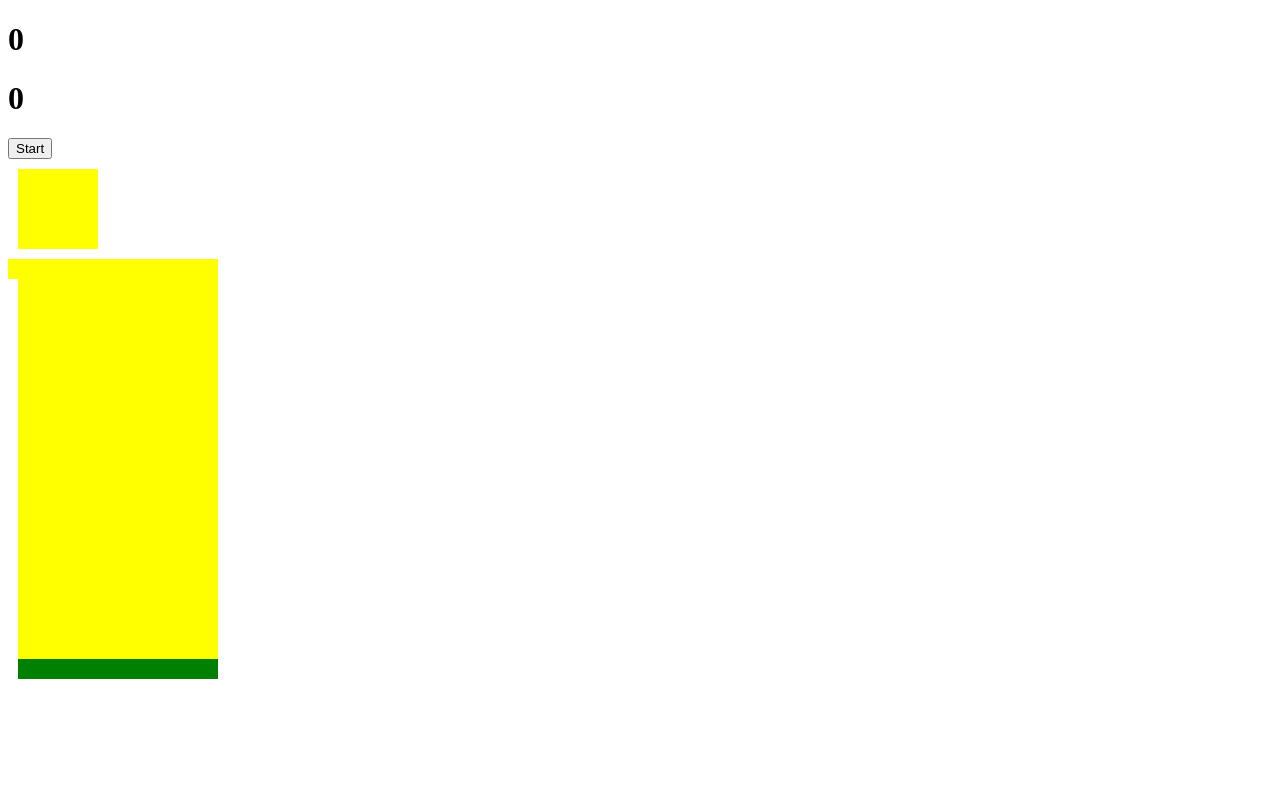
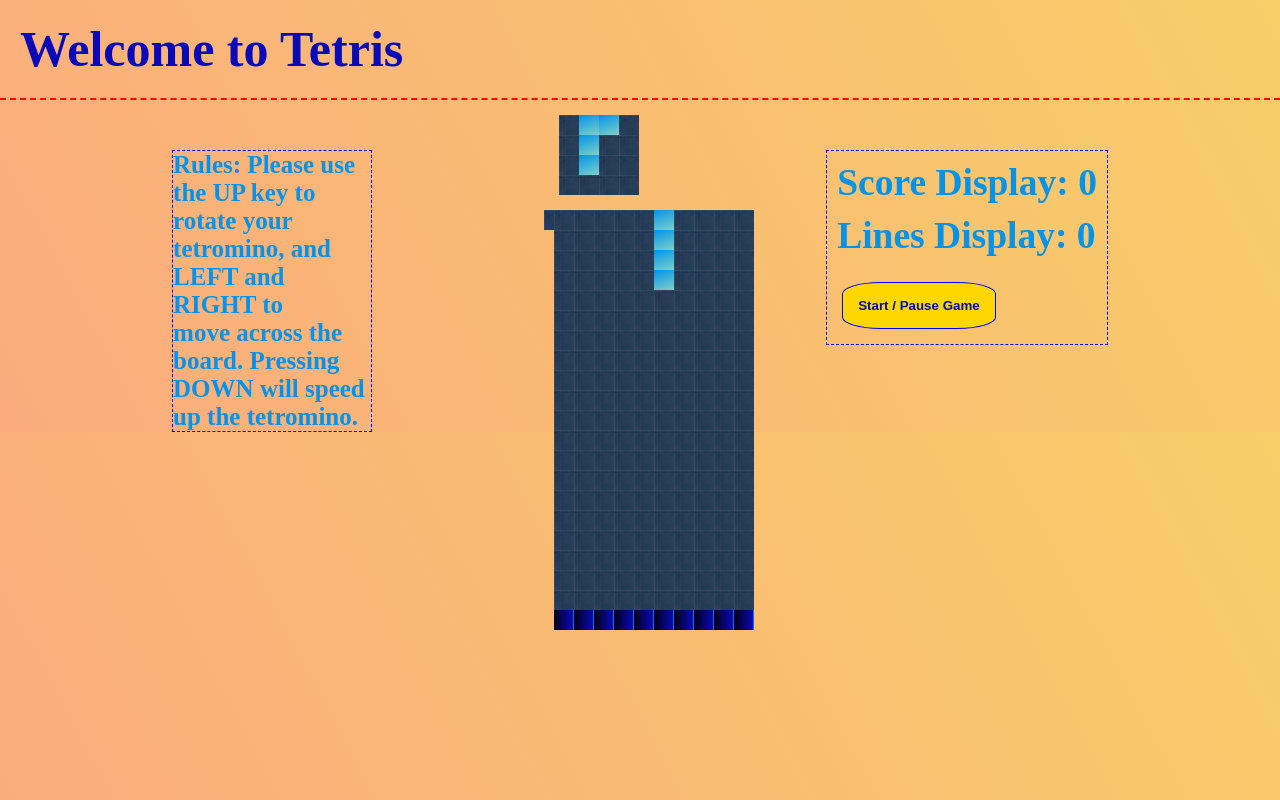
Before and after one commit to SaraSanchezL/tetris-game, a plain HTML site: page index.html in a window 1280 px wide. Drawn offline with Linux system fonts and the light colour scheme.

Commit message:
add new styles with css, add favicon, update with new code file js

```diff
--- a/css/main.css
+++ b/css/main.css
@@ -1,5 +1,61 @@
+* {
+  margin: 0;
+  padding: 0;
+  box-sizing: border-box;
+}
+
+body {
+  background-color: #FBAB7E;
+  background-image: linear-gradient(62deg, #FBAB7E 0%, #F7CE68 100%);
+
+}
+
+.header {
+  padding: 20px;
+  color: rgba(10, 10, 184, 1);
+  font-size: 25px;
+  font-weight: bold;
+  border-bottom: dashed 2px #FF0800;
+}
+
+.main {
+  display: flex;
+  flex-direction: row;
+  justify-content: space-evenly;
+  align-items: flex-start;
+  color: #0093E9;
+  font-size: 25px;
+  font-weight: bold;
+}
+
+.sectionRules {
+  width: 200px;
+  border: dashed 1px blue;
+  margin-top: 50px;
+}
+
+.sectionScore {
+  border: dashed 1px blue;
+  margin-top: 50px;
+}
+
+.score-display,
+.lines-display {
+  margin: 10px;
+}
+
+.startBtn {
+  background-color: gold;
+  color: rgba(10, 10, 184, 1);
+  font-weight: bold;
+  border-radius: 25%;
+  border: 1px solid blue;
+  padding: 15px;
+  margin: 15px;
+}
+
 div {
-  background-color: yellow;
+  background-image: url('../images/stars.jpg');
   width: 20px;
   height: 20px;
 }
@@ -23,17 +79,21 @@
 .previous-shape {
   height: 80px;
   width: 80px;
-  margin: 10px;
+  margin: 15px;
 }
 
 .block {
-  background-color: blue;
+  background-color: #0093E9;
+  background-image: linear-gradient(160deg, #0093E9 0%, #80D0C7 100%);
 }
 
 .block2 {
-  background-color: purple;
+  background-color: #FFE53B;
+  background-image: linear-gradient(147deg, #FFE53B 0%, #FF2525 74%);
+
 }
 
 .block3 {
-  background-color: green;
+  background: rgb(2, 0, 36);
+  background: linear-gradient(90deg, rgba(2, 0, 36, 1) 8%, rgba(10, 10, 184, 1) 95%, rgba(0, 212, 255, 1) 100%);
 }
--- a/index.html
+++ b/index.html
@@ -3,22 +3,30 @@
 
 <head>
   <meta charset="utf-8">
-  <title>Tetris!</title>
-  <script src="js/app.js" charset="utf-8"></script>
+  <title>Tetris Game</title>
+  <link rel="shortcut icon" href="./images/favicon.ico">
   <link rel="stylesheet" href="css/main.css">
   <link href="https://fonts.googleapis.com/css?family=Montserrat:300,400&display=swap" rel="stylesheet">
 </head>
 
 <body>
 
-  <h1 class="score-display">0</h1>
-  <h1 class="lines-display">0</h1>
+  <header class="header">
+    <h1>Welcome to Tetris</h1>
+  </header>
 
-  <button class="startBtn">Start</button>
+  <main class="main">
 
+    <section class="sectionRules">
+      <p class="rulesText"> Rules: Please use the <b class="key">UP</b> key to rotate your tetromino, and <b
+          class="key">LEFT</b>
+        and <b class="key">RIGHT</b> to <br> move across the board. Pressing <b class="key">DOWN</b> will speed up the
+        tetromino.</p>
+    </section>
+
+    <section class="allGame">
       <div class="previous-shape">
         <div class="previous-grid">
-
           <div></div>
           <div></div>
           <div></div>
@@ -35,13 +43,10 @@
           <div></div>
           <div></div>
           <div></div>
-
         </div>
       </div>
-
       <div class="game">
         <div class="grid">
-
           <div></div>
           <div></div>
           <div></div>
@@ -252,13 +257,19 @@
           <div class="block3"></div>
           <div class="block3"></div>
           <div class="block3"></div>
+        </div>
+      </div>
+    </section>
 
-    </div>
+    <section class="sectionScore">
+      <h2 class="score-display">Score Display: 0</h1>
+        <h2 class="lines-display">Lines Display: 0</h1>
+          <button class="startBtn">Start / Pause Game</button>
+    </section>
 
+  </main>
 
-  </div>
-
-
+  <script src="/js/main.js"></script>
 </body>
 
 </html>
--- a/js/main.js
+++ b/js/main.js
@@ -210,8 +210,8 @@
       if (row.every(index => squares[index].classList.contains('block2'))) {
         score += 10
         lines += 1
-        scoreDisplay.innerHTML = score;
-        linesDisplay.innerHTML = lines
+        scoreDisplay.innerHTML = 'Score Display: ' + score;
+        linesDisplay.innerHTML = 'Lines Display: ' + lines
         row.forEach(index => {
           squares[index].classList.remove('block2') || squares[index].classList.remove('block')
         })
```
Also changed, not shown: images/favicon.ico (added), images/stars.jpg (added). Lines whose indentation alone changed are shown as unchanged.
